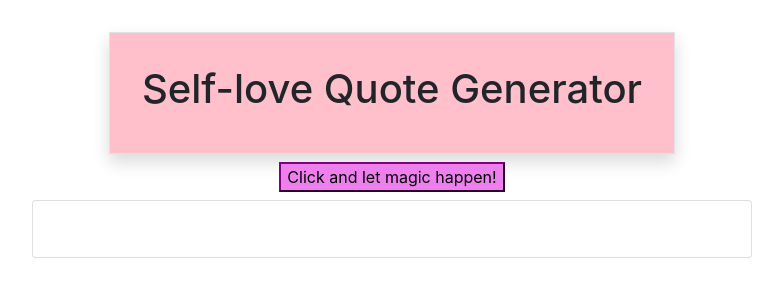
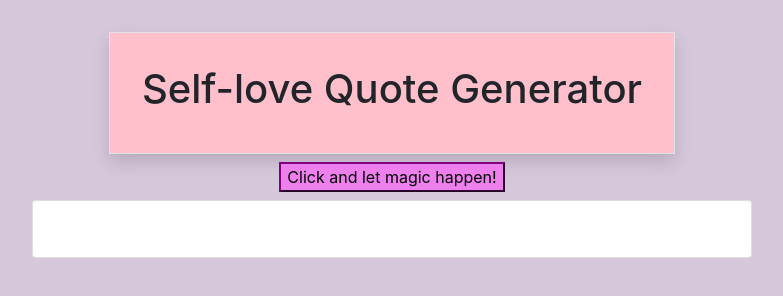
Before and after one commit to nicoleontech/quoteGenerator, a plain HTML site: page index.html in a window 1280 px wide. Shown: the whole page, without its empty margins (248-1031 px from the left). Drawn offline with nearby package versions, Linux system fonts and the light colour scheme.

Commit message:
Changed the style

```diff
--- a/style.css
+++ b/style.css
@@ -1,3 +1,9 @@
+body {
+    background-color: rgb(213, 200, 219);
+}
+
+
+
 header {
     padding: 2em;
     background-color: pink;
```
